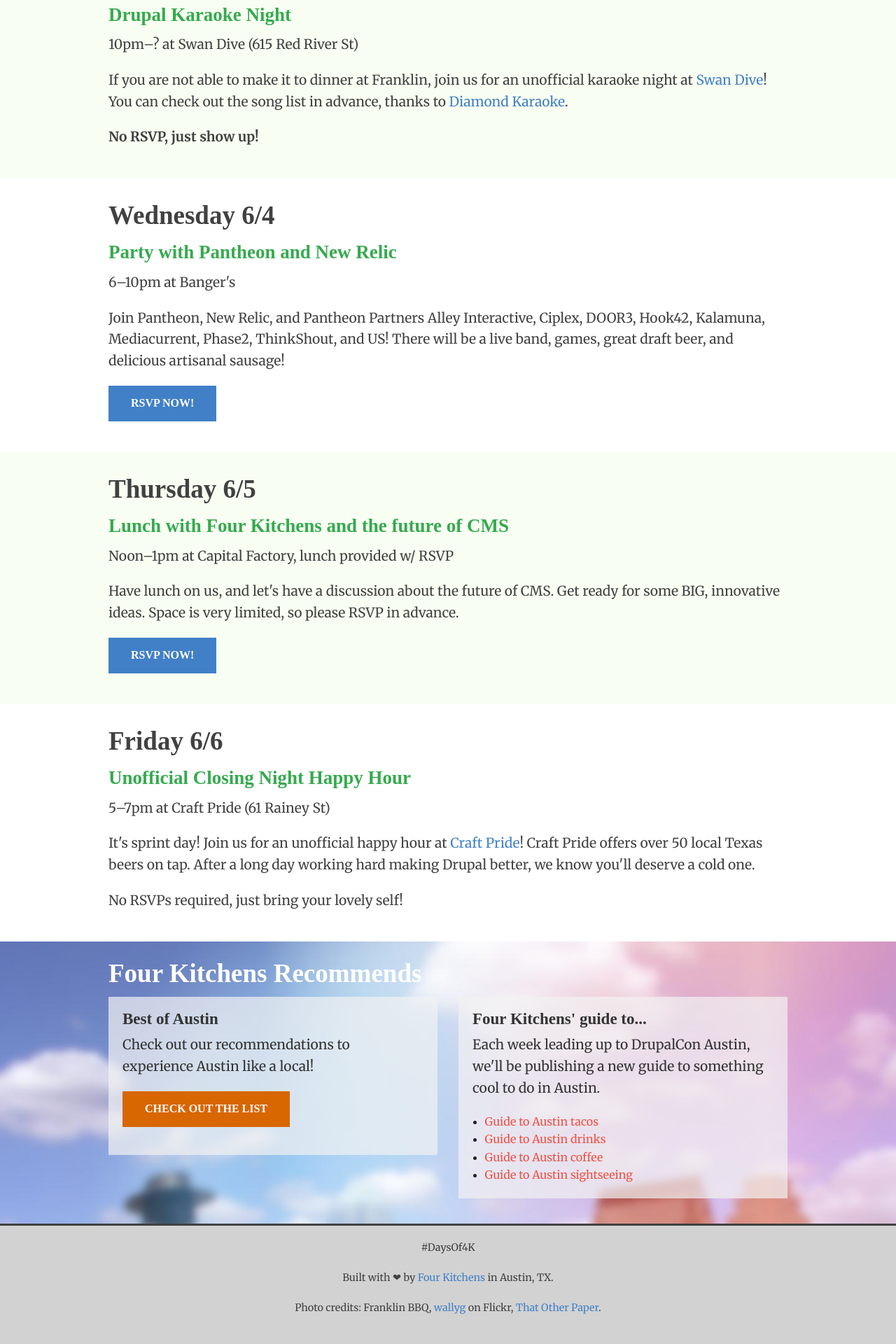
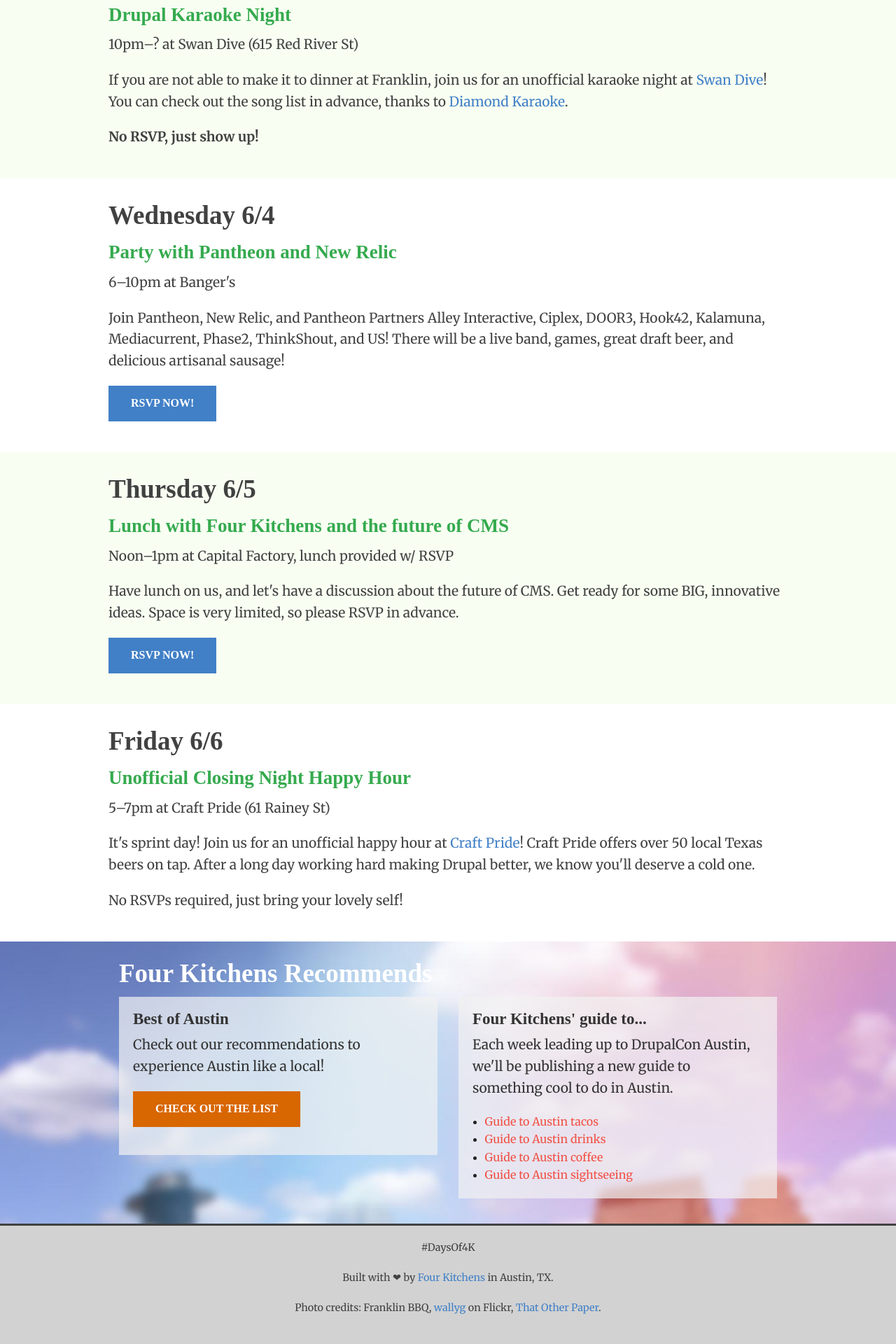
Before and after one commit to fourkitchens/4days-of-4K, a Jekyll site: the page built from index.html, in a window 1280 px wide. Shown: the part 1117-3037 px from the top of the page at 70% size. Built offline with Jekyll 4.4.1, drawn with Linux system fonts in a browser that asks for light colours; some web fonts are replaced; Markdown is read by kramdown in place of the engine named in the settings.

Commit message:
Missing equals sign in class.

```diff
--- a/index.html
+++ b/index.html
@@ -107,7 +107,7 @@
 
 <div id="recommended" class="recommends">
     <div class="row">
-      <div class"large-12 columns">
+      <div class="large-12 columns">
         <h2>Four Kitchens Recommends</h2>
           <div class="large-6 medium-6 columns">
             <div class="callout panel">
```
